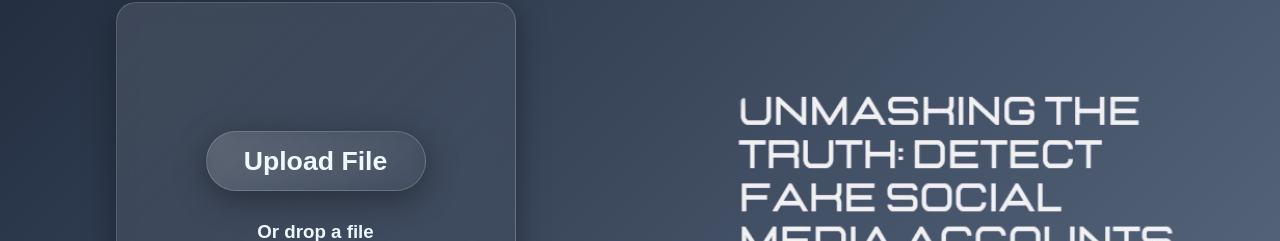
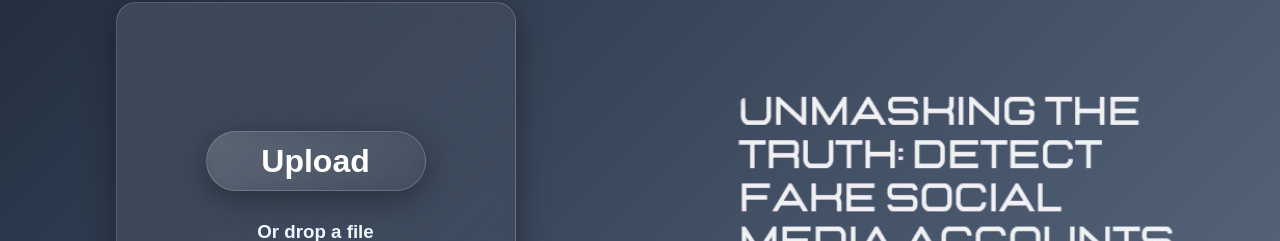
Before and after one commit to keerthirajsivashankar/Fake_ID_Detection, a React (Vite) app: page / in a window 1280 px wide. Shown: the part 175-416 px from the top of the page. Built offline with nearby package versions, Linux system fonts and the light colour scheme; a web font is replaced by a local one.

Commit message:
Done the first made

```diff
--- a/src/App.jsx
+++ b/src/App.jsx
@@ -3,6 +3,7 @@ import { BrowserRouter as Router, Routes, Route, Link } from 'react-router-dom';
 import { motion } from 'framer-motion';
 import Logo from "./icon.png";
 import Image from "./Image.png";
+import upload from "./upload";
 const pageVariants = {
   initial: {
     opacity: 0,
@@ -41,6 +42,7 @@ const Header = () => (
 );
 
 const LandingPage = () => (
+
   <motion.div
     className="p-4"
     initial="initial"
@@ -51,7 +53,7 @@ const LandingPage = () => (
   >
     <div className="home-page">
       <div className="Upload">
-        <button className="ubtn"><h1>Upload File</h1></button>
+        <h3 className='ubtn1'><Link to="/upload" className='ubtn2'>Upload</Link></h3>
         <br />
         <h3>Or drop a file</h3>
         <br />
--- a/src/index.css
+++ b/src/index.css
@@ -215,6 +215,41 @@ body {
     border:1px solid rgba(255, 255, 255, 0.18);
     box-shadow: 0 8px 32px 0 rgba(0, 0, 0, 0.37);
 }
+.ubtn1{
+  height: 60px;
+  width: 220px;
+  border-radius: 35px;
+  border: 0px solid ;
+  background: linear-gradient(135deg, rgba(255, 255, 255, 0.1), rgba(255, 255, 255, 0));
+  backdrop-filter: blur(10px);
+  -webkit-backdrop-filter: blur(10px);
+  color: aliceblue;
+  border:1px solid rgba(255, 255, 255, 0.18);
+  box-shadow: 0 8px 32px 0 rgba(0, 0, 0, 0.37);
+  text-decoration: none;
+  display: flex;
+  justify-content: center;
+  align-items: center;
+  transition: all 0.5s ease-in-out;
+}
+.ubtn1:hover{
+    color: black;
+    background-color: aliceblue;
+    transition: background-color 0.8s ease-in-out, color 0.8s ease-in-out;
+    border:1px solid rgba(255, 255, 255, 0.18);
+    box-shadow: 0 8px 32px 0 rgba(0, 0, 0, 0.37);
+    transform: scale(1.1);
+}
+.ubtn2{
+  text-decoration: none;
+  color: #fff;
+  transition: all 0.5s ease-in-out;
+  font-size: xx-large;
+}
+.ubtn2:hover{
+  color: #111;
+  transform: scale(1.1);
+}
 .ubtn:hover {
     color: black;
     background-color: aliceblue;
--- /dev/null
+++ b/src/upload.jsx
@@ -0,0 +1,60 @@
+import React, { useState } from "react";
+import { motion } from "framer-motion";
+
+// Define your pageVariants and pageTransition if you need them for animations
+const pageVariants = {
+  initial: { opacity: 0 },
+  in: { opacity: 1 },
+  out: { opacity: 0 },
+};
+
+const pageTransition = {
+  duration: 0.5,
+};
+
+const UploadPage = () => {
+  const [file, setFile] = useState(null);
+
+  const handleFileUpload = (event) => {
+    setFile(event.target.files[0]);
+  };
+
+  const handleUploadClick = () => {
+    if (file) {
+      console.log("File Uploaded:", file.name);
+      // Add logic for uploading or processing the file here
+    } else {
+      alert("Please select a file to upload!");
+    }
+  };
+
+  return (
+    <motion.div
+      className="p-4"
+      initial="initial"
+      animate="in"
+      exit="out"
+      variants={pageVariants}
+      transition={pageTransition}
+    >
+      <h1 className="text-3xl font-bold">Upload Your CSV File</h1>
+      {/* Hidden file input */}
+      <input
+        id="file-upload"
+        type="file"
+        onChange={handleFileUpload}
+        style={{ display: "none" }}
+      />
+      {/* Label styled as button */}
+      <label htmlFor="file-upload" className="ubtn">
+        <h2>Choose File</h2>
+      </label>
+      <button className="ubtn" onClick={handleUploadClick}>
+        <h2>Upload File</h2>
+      </button>
+      {file && <p>Uploaded File: {file.name}</p>}
+    </motion.div>
+  );
+};
+
+export default UploadPage;
```
